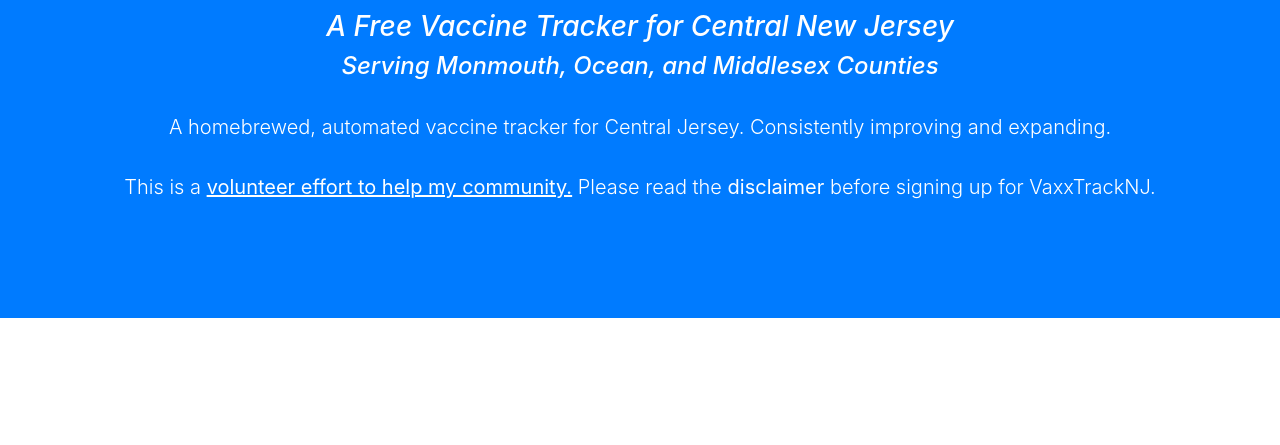
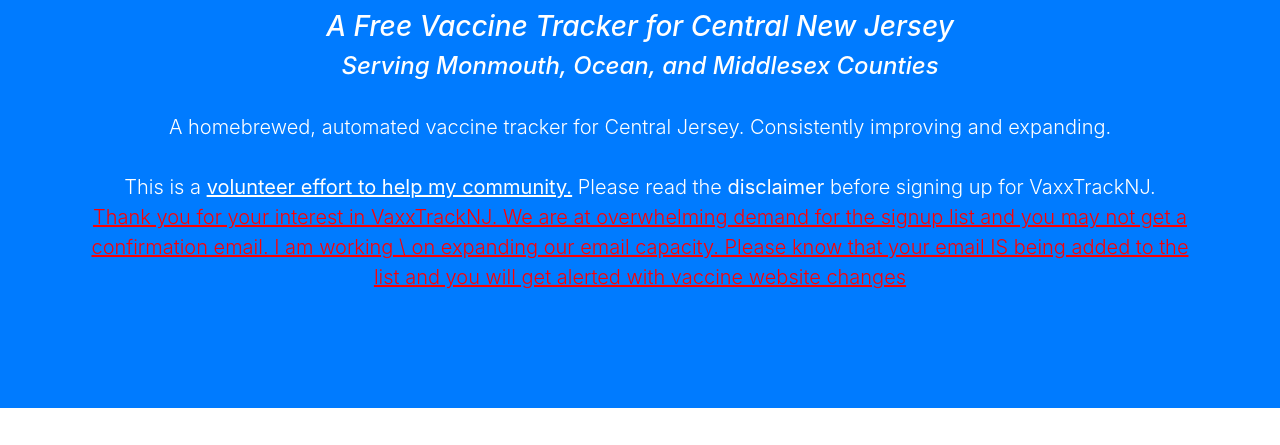
Before and after one commit to amchugh2/vaxxchecknj, a website with bundled scripts: page index.html in a window 1280 px wide. Shown: the part 226-671 px from the top of the page. Built offline with nearby package versions, Linux system fonts and the light colour scheme.

Commit message:
Update index.html

```diff
--- a/index.html
+++ b/index.html
@@ -56,6 +56,9 @@
         <br>
         This is a <b><u>volunteer effort to help my community.</u></b> Please read the <a href="#services" style="color:white" class="js-scroll-trigger"><b>disclaimer</b></a>
         before signing up for VaxxTrackNJ.
+        <br>
+        <u style="color:red"> Thank you for your interest in VaxxTrackNJ. We are at overwhelming demand for the signup list and you may not get a confirmation email. I am working \
+          on expanding our email capacity. Please know that your email IS being added to the list and you will get alerted with vaccine website changes </u>        </u>
       </p>
     </div>
   </header>
```
